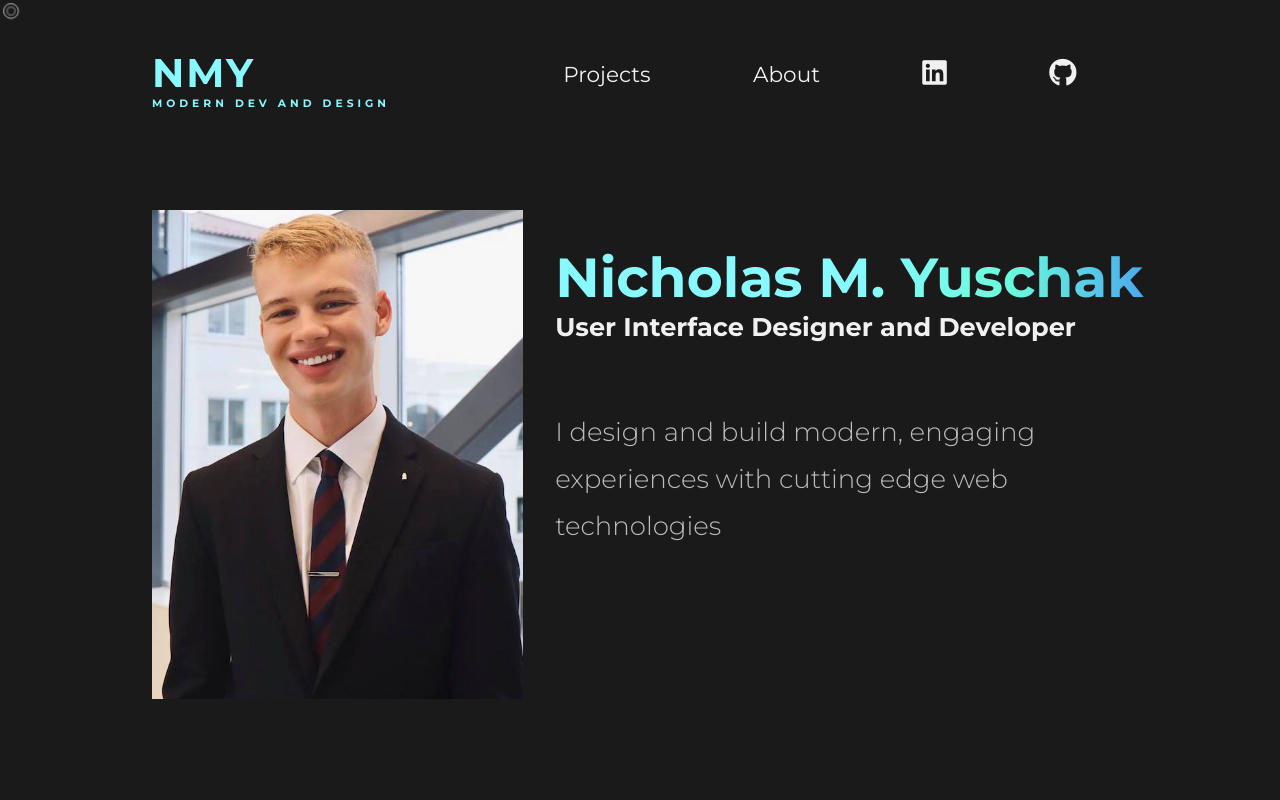
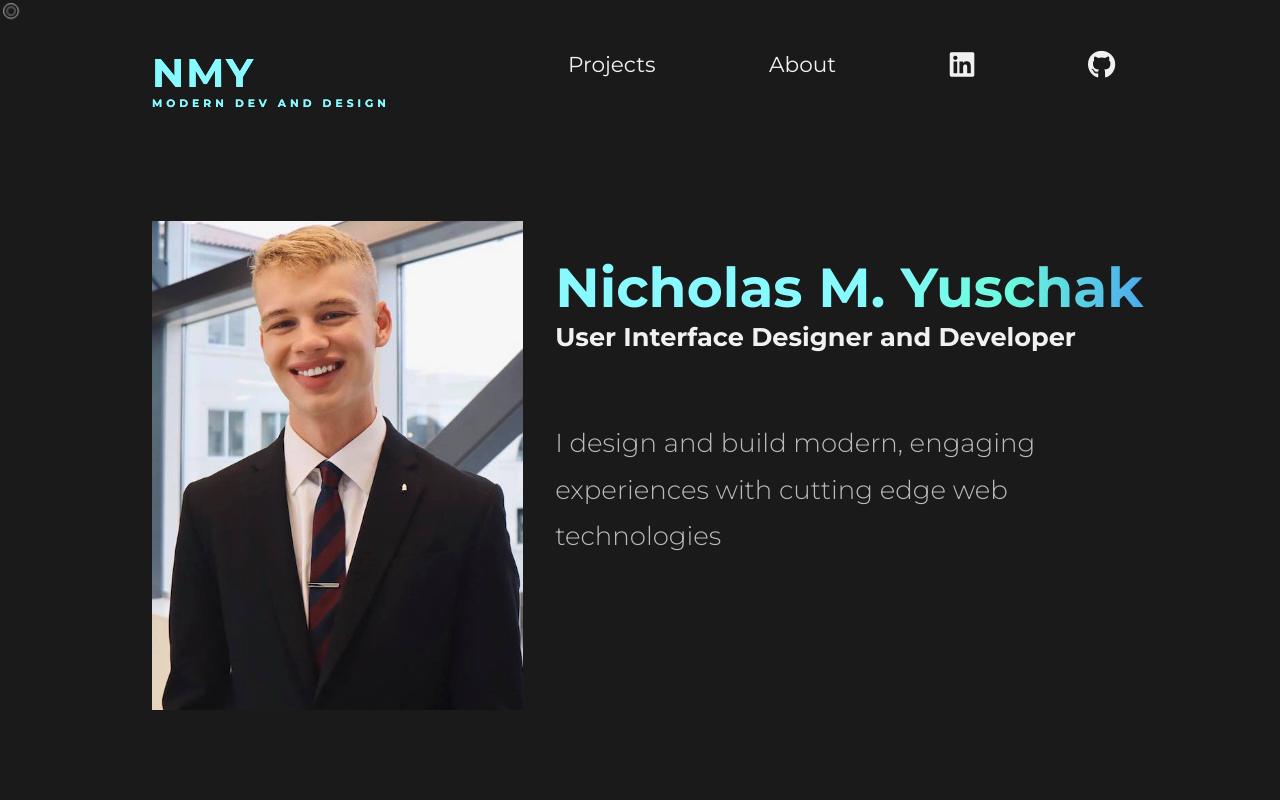
Before and after one commit to nicholasmyuschak/yuschak-nicholas-portfolio, a plain HTML site: page index.html in a window 1280 px wide. Shown: the top 800 px of the page. Drawn offline with nearby package versions, Linux system fonts and the light colour scheme.

Commit message:
Update style.css
There was a couple bugs with Safari I had to fix. The logo was not displaying and each element the gradient was to be shown on needed to be explicitly declared. I also had to restructure the navigation using grid instead of Flexbox, because the list items would crowd up next to one another when viewed in Safari.

```diff
--- a/css/styles.css
+++ b/css/styles.css
@@ -39,7 +39,9 @@ i {
   font-size: 1.3em;
 }
 .logo,
-h1,
+.logo h3,
+.logo h6,
+.hero-heading h1,
 .card h3,
 .project-title,
 .redesign-title,
@@ -54,6 +56,7 @@ h1,
   );
   -webkit-background-clip: text;
   -webkit-text-fill-color: transparent;
+  -webkit-box-decoration-break: clone;
 }
 
 /*--Variables--*/
@@ -238,19 +241,28 @@ nav,
 }
 
 nav ul {
-  display: flex;
-  flex-direction: row;
-  justify-content: center;
-  gap: 8vw;
-  align-items: center;
+  display: grid;
+  grid-template-columns: repeat(4, auto);
+  grid-auto-rows: minmax(80px, auto);
+  justify-content: space-evenly;
 }
-nav {
+.self {
+  text-align: left;
+  justify-self: center;
+  align-self: center;
+}
+/*nav {
   grid-row: 4;
   padding: 0.5em;
-}
+}*/
 
 /*--Desktop Layout--*/
 /*--Home--*/
+@media (min-width: 0px) {
+  nav {
+    grid-row: 3;
+  }
+}
 @media (min-width: 768px) {
   .logo {
     margin-top: -0.2em;
@@ -258,10 +270,8 @@ nav {
     grid-row: 1;
   }
   nav {
-    display: flex;
-    justify-content: flex-start;
-    align-items: flex-start;
-    grid-column: 6/13;
+    display: block;
+    grid-column: 5/13;
     grid-row: 1;
   }
   .hero-container {
```
